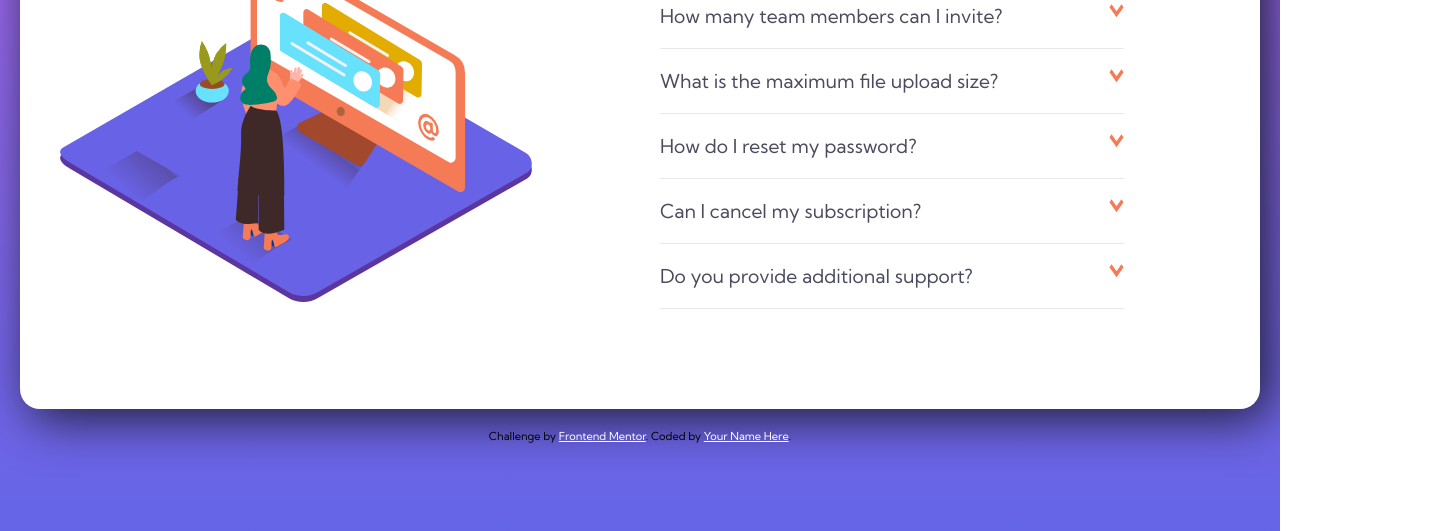
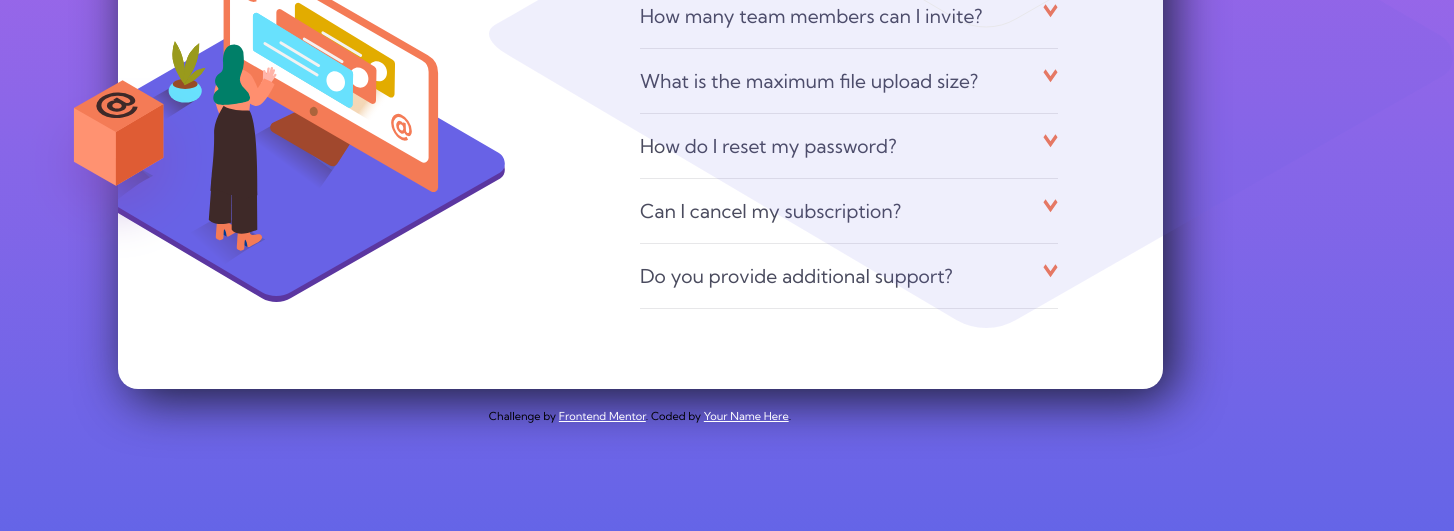
Before and after one commit to ericlesbrum/FAQ-accordion-card, a plain HTML site: page index.html in a window 1280 px wide. Shown: the part 269-800 px from the top of the page, 1454 px wide, since content can reach past the window. Drawn offline with Linux system fonts and the light colour scheme.

Commit message:
finish js

```diff
--- a/index.html
+++ b/index.html
@@ -17,7 +17,13 @@
 <body>
   <main>
     <div class="images">
-      <img src="./images/illustration-woman-online-desktop.svg" alt="woman">
+      <div class="positions">
+        <div class="imagesContainer">
+          <img src="./images/illustration-woman-online-desktop.svg" alt="woman" class="woman">
+        </div>
+        <img src="./images/bg-pattern-desktop.svg" alt="bg-pattern" class="bg-pattern">
+        <img src="./images/illustration-box-desktop.svg" alt="box" class="box">
+      </div>
     </div>
     <div class="faq">
       <h1>FAQ</h1>
@@ -30,7 +36,7 @@
             <img src="./images/icon-arrow-down.svg" alt="arrow" class="arrow">
           </div>
           <p class="content">
-          You can invite up to 2 additional users on the Free plan. There is no limit on
+            You can invite up to 2 additional users on the Free plan. There is no limit on
             team members for the Premium plan.
           </p>
         </li>
--- a/main.js
+++ b/main.js
@@ -1,19 +1,47 @@
-var coll = document.querySelectorAll(".collapsible");
-var i;
+const Main = {
+  init: function () {
+    this.cacheSelectors();
+    this.bindEvents();
+  },
+  cacheSelectors: function () {
+    this.$coll = document.querySelectorAll('.collapsible');
+    this.$content = document.querySelector('.content');
+  },
+  bindEvents: function () {
+    const self = this;
+    self.$coll.forEach((element, index) => {
+      element.addEventListener("click", function () {
+        self.Events.Click(index);
+      }, false);
+    });
+  },
+  Events: {
+    Click: function (index) {
+      let content = Main.$coll[index].nextElementSibling;
+      if (content.style.maxHeight) {
+        content.style.maxHeight = null;
+        Main.$coll[index].classList.remove('selected');
+        Main.$coll[index].querySelector('.arrow').classList.remove('rotate');
+        content.style.margin = "0"
+      } else {
+        Main.$coll.forEach((item) => {
+          if (item == Main.$coll[index]) {
+            return;
+          }
+          else {
+            item.nextElementSibling.style.maxHeight = null;
+            item.classList.remove('selected');
+            item.querySelector('.arrow').classList.remove('rotate');
+            item.nextElementSibling.style.margin = "0"
+          }
+        })
+        Main.$coll[index].classList.add('selected');
+        Main.$coll[index].querySelector('.arrow').classList.add('rotate');
+        content.style.maxHeight = content.scrollHeight + "px";
+        content.style.margin = "0px 0px 20px 0px";
+      }
+    }
+  }
+}
 
-for (i = 0; i < coll.length; i++) {
-  coll[i].addEventListener("click", function () {
-    var content = this.nextElementSibling;
-    if (content.style.maxHeight) {
-      content.style.maxHeight = null;
-      this.classList.remove('selected');
-      this.querySelector('.arrow').classList.remove('rotate');
-      content.style.margin = "0px 0px 0px 0px"
-    } else {
-      this.classList.add('selected');
-      this.querySelector('.arrow').classList.add('rotate');
-      content.style.maxHeight = content.scrollHeight + "px";
-      content.style.margin = "0px 0px 20px 0px"
-    }
-  });
-}
+Main.init();
--- a/styles.css
+++ b/styles.css
@@ -41,17 +41,39 @@ main {
     justify-content: center;
     align-items: center;
     background-color: white;
-    overflow: hidden;
     border-radius: 20px;
-    width: 1200px;
+    width: 1045px;
     height: 530px;
     margin: 20px;
-    padding: 20px;
 }
 
 main .images {
     width: 50%;
-    padding: 20px;
+}
+
+main .images .imagesContainer {
+    position: relative;
+    overflow: hidden;
+}
+
+main .images .imagesContainer .woman {
+    margin-left: -85px;
+}
+
+main .images .bg-pattern {
+    position: absolute;
+    top: -560px;
+    left: 370px;
+}
+
+main .images .positions {
+    position: relative;
+}
+
+main .images .box {
+    position: absolute;
+    top: 135px;
+    left: -95px;
 }
 
 main .faq {
```
